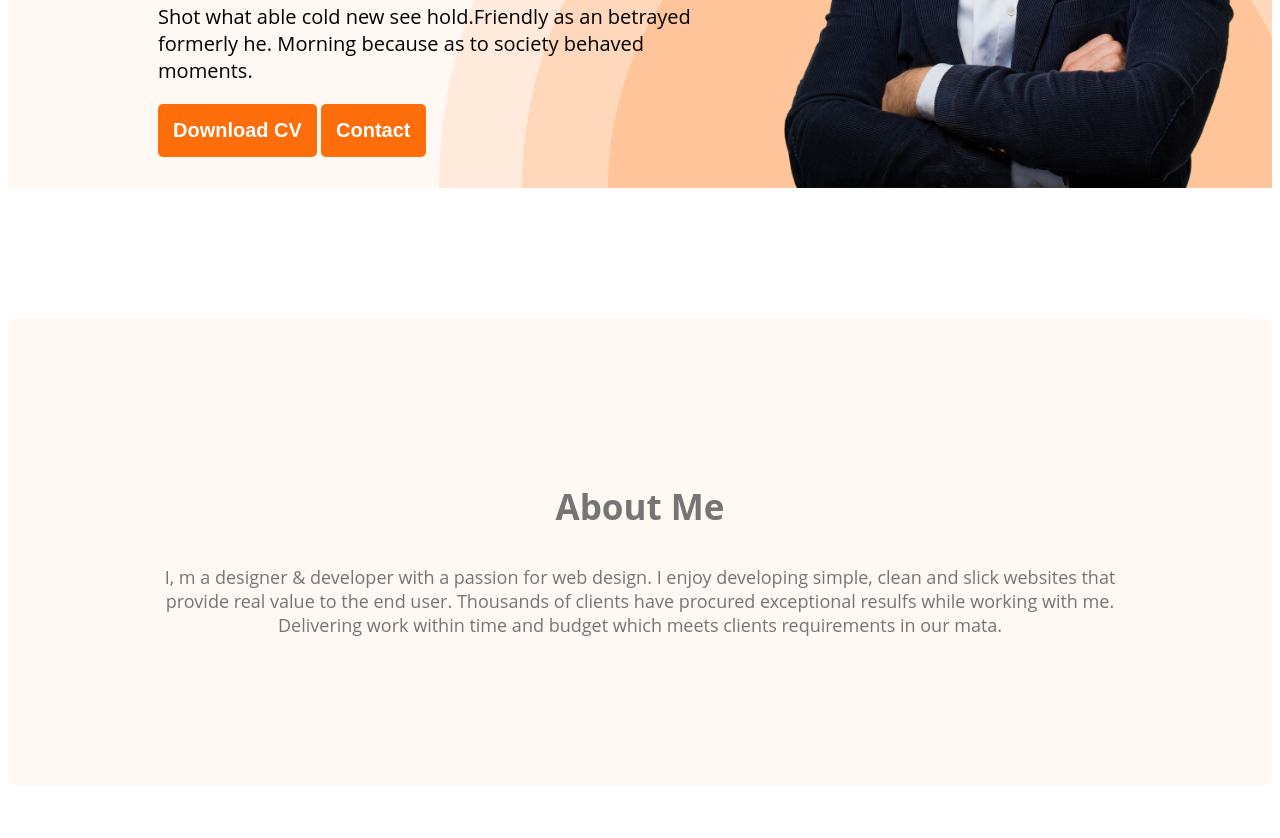
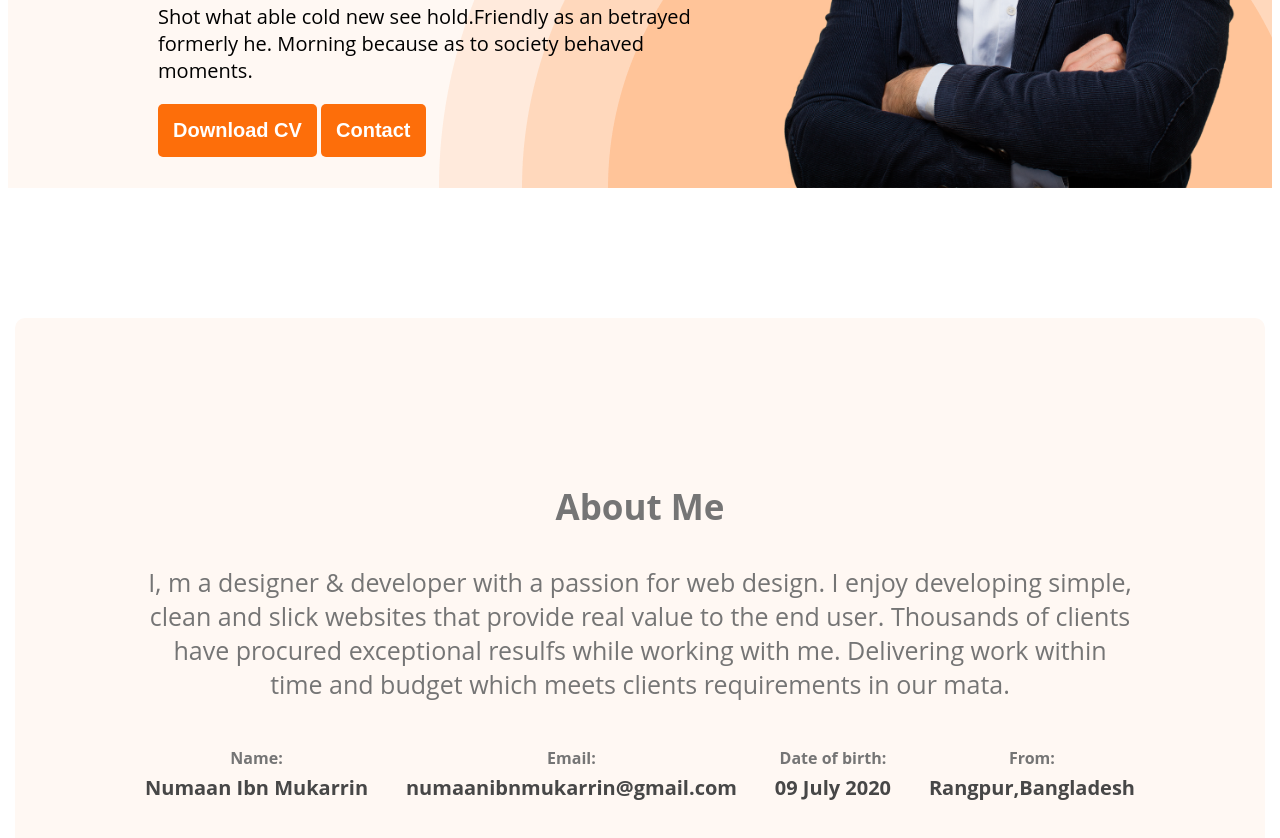
Before and after one commit to Mofak92/webdevloper-portfolio, a plain HTML site: page index.html in a window 1280 px wide. Shown: the part 580-1418 px from the top of the page. Drawn offline with Linux system fonts and the light colour scheme.

Commit message:
added about information

```diff
--- a/index.html
+++ b/index.html
@@ -38,7 +38,27 @@
                      provide real value to the end user. Thousands of clients
                       have procured exceptional resulfs while working with me.
                        Delivering work within time and budget which meets
-                       clients requirements in our mata.</p>
+                       clients requirements in our mata.
+                    </p>
+                    <div class="about-info-container">
+                        <!-- .about-info*4>h4.info-title+p.info-description -->
+                        <div class="about-info">
+                            <h4 class="info-title">Name:</h4>
+                            <p class="info-description">Numaan Ibn Mukarrin</p>
+                        </div>
+                        <div class="about-info">
+                            <h4 class="info-title">Email:</h4>
+                            <p class="info-description">numaanibnmukarrin@gmail.com</p>
+                        </div>
+                        <div class="about-info">
+                            <h4 class="info-title">Date of birth:</h4>
+                            <p class="info-description">09 July 2020</p>
+                        </div>
+                        <div class="about-info">
+                            <h4 class="info-title">From:</h4>
+                            <p class="info-description">Rangpur,Bangladesh</p>
+                        </div>
+                    </div>
         </section>
     </main>
     <footer>
--- a/styles/portfolio.css
+++ b/styles/portfolio.css
@@ -110,5 +110,33 @@ nav a{
     color:  #757575;
 text-align: center;
 font-family: Open Sans;
-font-size: 18px;
+font-size: 25px;
 }
+
+/* main section styles */
+main{
+    max-width: 1250px;
+    margin: auto;
+}
+
+.about-info-container{
+    display: flex;
+    justify-content: space-between;
+}
+
+.about-info{
+    text-align: center;
+
+}
+
+.info-title{
+    margin-bottom: 5px;
+    color: #757575;
+}
+
+.info-description{
+    color: #474747;
+    font-size: 20px;
+    font-weight: 700;
+    margin-top: 5px;
+}
```
